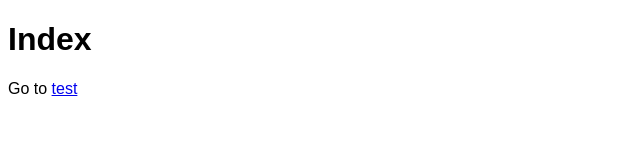
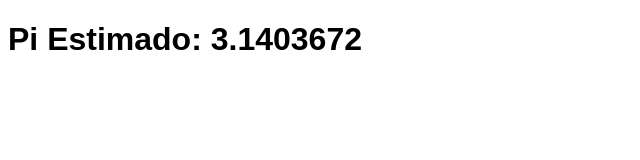
Before and after one commit to luan-vieira-er/projetosoap, a website: page static/index.html in a window 1280 px wide. Shown: the whole page, without its empty margins (0-640 px from the left). Drawn offline with Linux system fonts and the light colour scheme.

Commit message:
Inserindo Integração de Monte Carlo

```diff
--- a/static/index.html
+++ b/static/index.html
@@ -2,10 +2,27 @@
   <html>
   <head>
        <link rel="stylesheet" type="text/css" href="css/style.css">
-       <title>My web server</title>
+       <title>Server SOAP</title>
   </head>
   <body>
-       <h1>Index</h1>
-       Go to <a href="teste.html">test</a>
+       <h1>Pi Estimado</h1>
   </body>
   </html>
+
+  <script>
+       //Go to <a href="teste.html">test</a>
+       let titulo = document.querySelector('h1')
+       titulo.textContent = "Pi Estimado: " + getPi()
+
+function getPi(){
+    var n = 10000000, inside = 0, x, y, z;
+    for (i = 0; i<n; i++){
+        x = Math.random();
+        y = Math.random();
+        if (Math.sqrt(x * x + y * y) <= 1){
+            inside++;
+        }
+    }
+    return 4 * inside / n;
+}
+  </script>
```
Also changed, not shown: server.js (+15 -1 lines), 1 other file.
